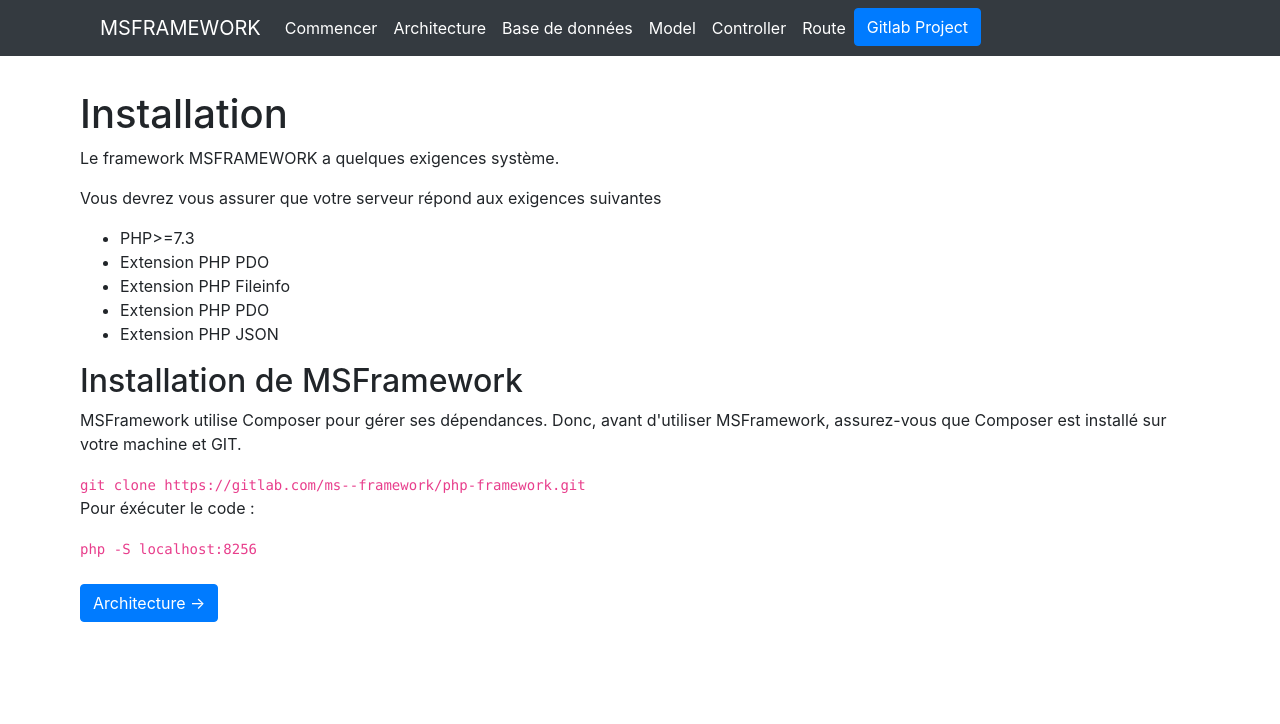
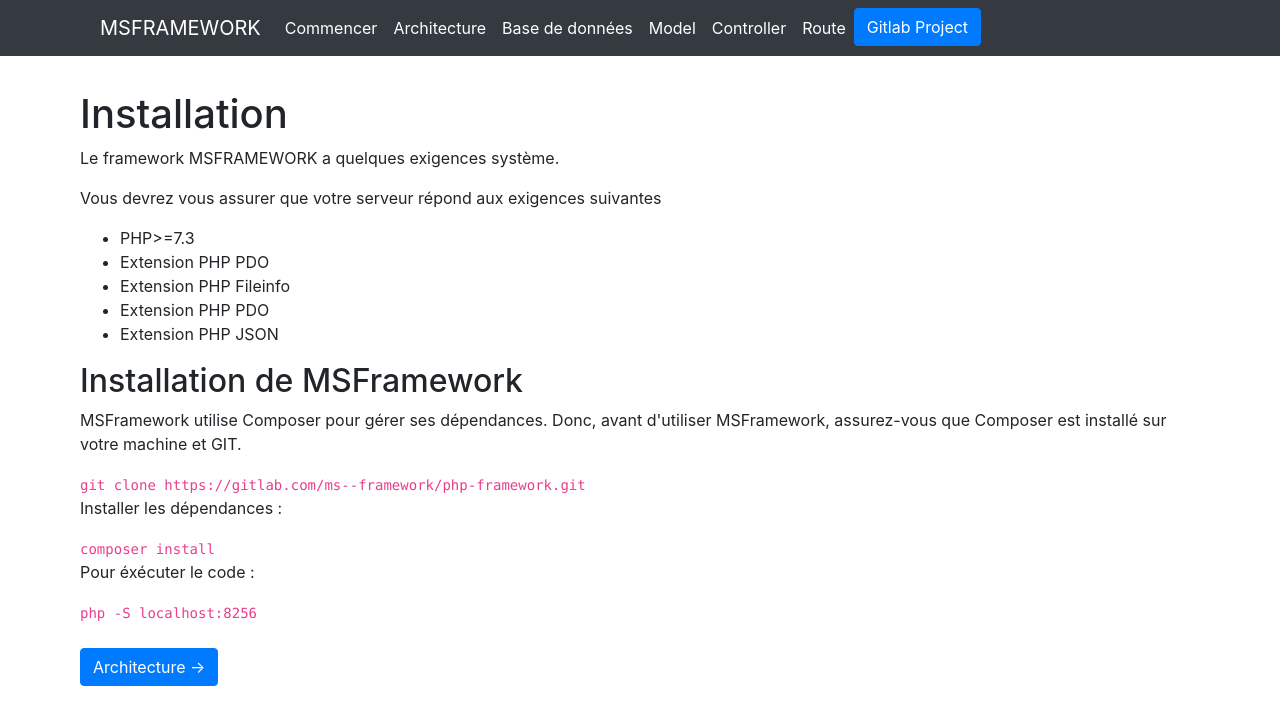
Before and after one commit to cyriaque-ovaga/ms-framework-tutoriel, a Nuxt app: page /commencer in a window 1280 px wide. Shown: the top 724 px of the page. Built offline with nearby package versions, Linux system fonts and the light colour scheme.

Commit message:
Mettre à jour pages/index.vue, components/Header.vue, pages/commencer.vue files

```diff
--- a/components/Header.vue
+++ b/components/Header.vue
@@ -31,7 +31,7 @@
                             <nuxt-link to="/route" class="nav-link text-white">DevOPS</nuxt-link>
                         </li>
                         <li class="nav-item">
-                              <a href="https://gitlab.com/ms--framework/tutoriel" target="_blank" class="btn btn-primary">
+                              <a href="https://gitlab.com/ms--framework/php-framework" target="_blank" class="btn btn-primary">
                                 Gitlab Project
                               </a>
                         </li>
--- a/pages/commencer.vue
+++ b/pages/commencer.vue
@@ -16,6 +16,10 @@
         Donc, avant d'utiliser MSFramework, assurez-vous que Composer est installé sur votre machine et GIT.
     </p>
     <code>git clone https://gitlab.com/ms--framework/php-framework.git</code>
+     <p>
+        Installer les dépendances :
+    </p>
+    <code>composer install</code>
     <p>
         Pour éxécuter le code :
     </p>
--- a/pages/index.vue
+++ b/pages/index.vue
@@ -3,7 +3,7 @@
     <h1 align="center">Bienvenue sur le meilleur framework PHP pour un BACKEND API</h1>
        <div class="mt-4">
         <nuxt-link to="/commencer" class="btn btn-success">Commencer -></nuxt-link>
-        <a  class="btn btn-primary" href="https://gitlab.com/ms--framework/tutoriel" target="_blank">Gitlab Project</a>
+        <a  class="btn btn-primary" href="https://gitlab.com/ms--framework/php-framework" target="_blank">Gitlab Project</a>
     </div>
 </div>
 </template>
```
